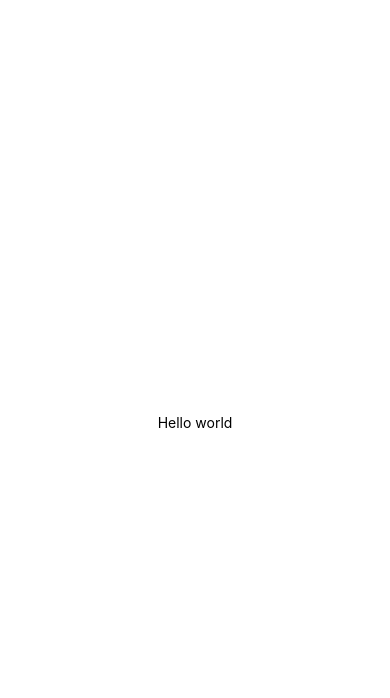
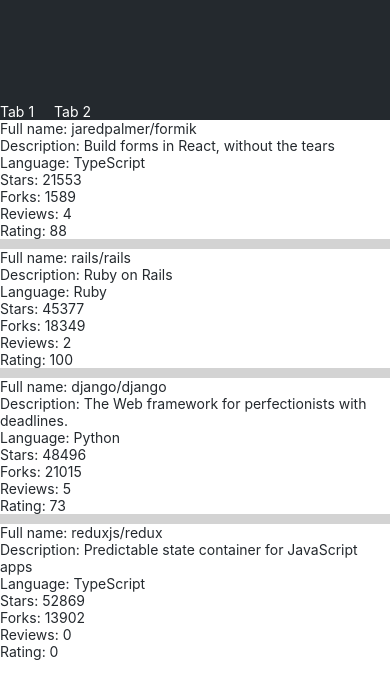
Before and after one commit to JonatanStorlund/fullstack-open-react-native, a React Native app: screen / in a window 390 px wide. Shown: the top 698 px of the page. Built offline with nearby package versions, Linux system fonts and the light colour scheme.

Commit message:
add RepositoryList

```diff
--- a/App.js
+++ b/App.js
@@ -1,20 +1,7 @@
-import { StatusBar } from 'expo-status-bar';
-import { StyleSheet, Text, View } from 'react-native';
+import Main from './src/components/Main';
 
-export default function App() {
-  return (
-    <View style={styles.container}>
-      <Text>Hello world</Text>
-      <StatusBar style="auto" />
-    </View>
-  );
-}
+const App = () => {
+  return <Main />;
+};
 
-const styles = StyleSheet.create({
-  container: {
-    flex: 1,
-    backgroundColor: '#fff',
-    alignItems: 'center',
-    justifyContent: 'center',
-  },
-});
+export default App;
--- /dev/null
+++ b/src/components/Main.jsx
@@ -0,0 +1,23 @@
+// import Constants from 'expo-constants';
+import {StyleSheet, View} from 'react-native';
+
+import AppBar from './AppBar';
+import RepositoryList from './RepositoryList';
+
+const styles = StyleSheet.create({
+  container: {
+    flexGrow: 1,
+    flexShrink: 1,
+  },
+});
+
+const Main = () => {
+  return (
+    <View style={styles.container}>
+      <AppBar />
+      <RepositoryList>Rate Repository Application</RepositoryList>
+    </View>
+  );
+};
+
+export default Main;
--- /dev/null
+++ b/src/components/RepositoryItem.jsx
@@ -0,0 +1,25 @@
+import Text from "./Text"
+
+const RepositoryItem = ({
+  fullName,
+  description,
+  language,
+  stargazersCount,
+  forksCount,
+  reviewCount,
+  ratingAverage
+}) => {
+  return (
+    <>
+      <Text>Full name: {fullName}</Text>
+      <Text>Description: {description}</Text>
+      <Text>Language: {language}</Text>
+      <Text>Stars: {stargazersCount}</Text>
+      <Text>Forks: {forksCount}</Text>
+      <Text>Reviews: {reviewCount}</Text>
+      <Text>Rating: {ratingAverage}</Text>
+    </>
+  )
+}
+
+export default RepositoryItem
--- /dev/null
+++ b/src/components/RepositoryList.jsx
@@ -0,0 +1,71 @@
+import {FlatList, View, StyleSheet} from 'react-native';
+
+import RepositoryItem from './RepositoryItem';
+
+const styles = StyleSheet.create({
+  separator: {
+    height: 10,
+    backgroundColor: 'lightgray',
+  },
+});
+
+const repositories = [
+  {
+    id: 'jaredpalmer.formik',
+    fullName: 'jaredpalmer/formik',
+    description: 'Build forms in React, without the tears',
+    language: 'TypeScript',
+    forksCount: 1589,
+    stargazersCount: 21553,
+    ratingAverage: 88,
+    reviewCount: 4,
+    ownerAvatarUrl: 'https://avatars2.githubusercontent.com/u/4060187?v=4',
+  },
+  {
+    id: 'rails.rails',
+    fullName: 'rails/rails',
+    description: 'Ruby on Rails',
+    language: 'Ruby',
+    forksCount: 18349,
+    stargazersCount: 45377,
+    ratingAverage: 100,
+    reviewCount: 2,
+    ownerAvatarUrl: 'https://avatars1.githubusercontent.com/u/4223?v=4',
+  },
+  {
+    id: 'django.django',
+    fullName: 'django/django',
+    description: 'The Web framework for perfectionists with deadlines.',
+    language: 'Python',
+    forksCount: 21015,
+    stargazersCount: 48496,
+    ratingAverage: 73,
+    reviewCount: 5,
+    ownerAvatarUrl: 'https://avatars2.githubusercontent.com/u/27804?v=4',
+  },
+  {
+    id: 'reduxjs.redux',
+    fullName: 'reduxjs/redux',
+    description: 'Predictable state container for JavaScript apps',
+    language: 'TypeScript',
+    forksCount: 13902,
+    stargazersCount: 52869,
+    ratingAverage: 0,
+    reviewCount: 0,
+    ownerAvatarUrl: 'https://avatars3.githubusercontent.com/u/13142323?v=4',
+  },
+];
+
+const ItemSeparator = () => <View style={styles.separator} />;
+
+const RepositoryList = () => {
+  return (
+    <FlatList
+      data={repositories}
+      ItemSeparatorComponent={ItemSeparator}
+      renderItem={({ item }) => RepositoryItem(item)}
+    />
+  );
+};
+
+export default RepositoryList;
--- /dev/null
+++ b/src/components/Text.jsx
@@ -0,0 +1,39 @@
+import { Text as NativeText, StyleSheet } from 'react-native';
+
+import theme from '../theme';
+
+const styles = StyleSheet.create({
+  text: {
+    color: theme.colors.textPrimary,
+    fontSize: theme.fontSizes.body,
+    fontFamily: theme.fonts.main,
+    fontWeight: theme.fontWeights.normal,
+  },
+  colorTextSecondary: {
+    color: theme.colors.textSecondary,
+  },
+  colorPrimary: {
+    color: theme.colors.primary,
+  },
+  fontSizeSubheading: {
+    fontSize: theme.fontSizes.subheading,
+  },
+  fontWeightBold: {
+    fontWeight: theme.fontWeights.bold,
+  },
+});
+
+const Text = ({ color, fontSize, fontWeight, style, ...props }) => {
+  const textStyle = [
+    styles.text,
+    color === 'textSecondary' && styles.colorTextSecondary,
+    color === 'primary' && styles.colorPrimary,
+    fontSize === 'subheading' && styles.fontSizeSubheading,
+    fontWeight === 'bold' && styles.fontWeightBold,
+    style,
+  ];
+
+  return <NativeText style={textStyle} {...props} />;
+};
+
+export default Text;
```
